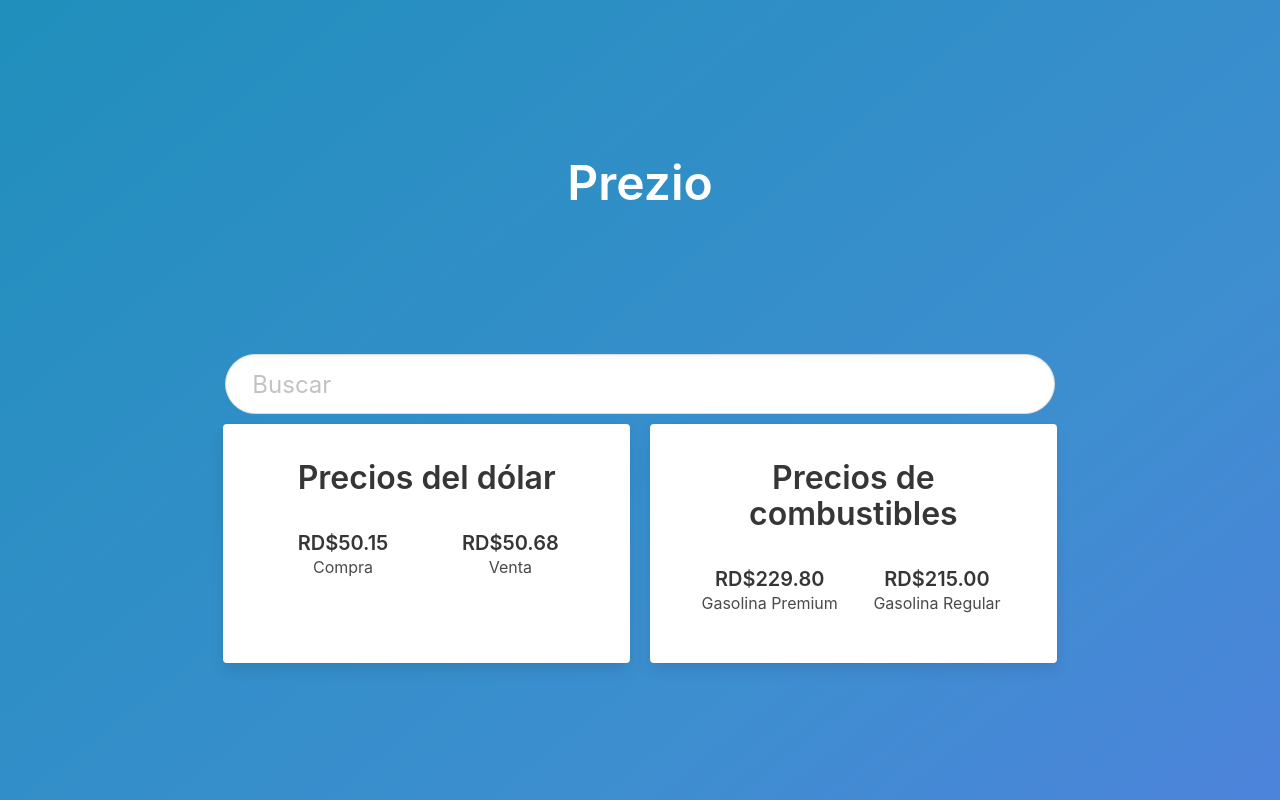
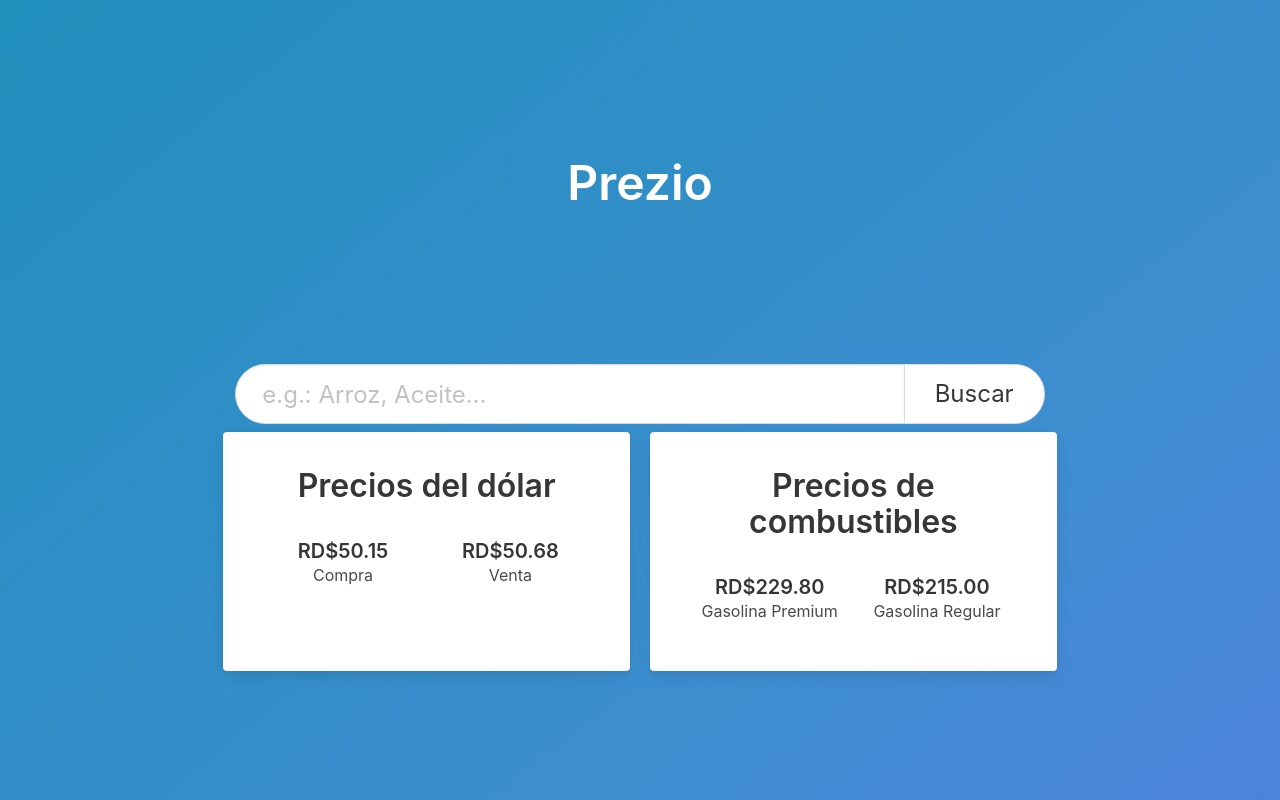
Before and after one commit to WesleySantos/prezio-app, a React (Create React App) app: page / in a window 1280 px wide. Built offline with nearby package versions, Linux system fonts and the light colour scheme.

Commit message:
Add search event and routing.

```diff
--- a/package.json
+++ b/package.json
@@ -7,6 +7,7 @@
     "react": "^16.9.0",
     "react-dom": "^16.9.0",
     "react-fontawesome": "^1.6.1",
+    "react-router-dom": "^5.0.1",
     "react-scripts": "3.1.0"
   },
   "scripts": {
--- a/src/App.js
+++ b/src/App.js
@@ -2,10 +2,16 @@ import React from 'react';
 import logo from './logo.svg';
 import './App.css';
 import Home from './pages/Home';
+import { BrowserRouter as Router, Route } from 'react-router-dom';
+import SearchResults from './pages/SearchResults';
 
 function App() {
   return (
-    <Home />
+    <Router>
+      <Route path="/" exact component={Home} />
+      <Route path="/search/:criteria"
+        component={({ match }) => (<SearchResults criteria={match} />)}/>
+    </Router>
   );
 }
 
--- /dev/null
+++ b/src/components/CategoryDir.jsx
@@ -0,0 +1,11 @@
+import React, { Component } from 'react'
+
+export default class CategoryDir extends Component {
+    render() {
+        return (
+            <div>
+
+            </div>
+        )
+    }
+}
--- /dev/null
+++ b/src/components/HeaderBar.jsx
@@ -0,0 +1,11 @@
+import React, { Component } from 'react'
+
+export default class HeaderBar extends Component {
+    render() {
+        return (
+            <div>
+
+            </div>
+        )
+    }
+}
--- a/src/components/ProductList.jsx
+++ b/src/components/ProductList.jsx
@@ -3,7 +3,7 @@ import ProductPlaces from "./ProductPlaces";
 
 class ProductList extends Component {
   state = {
-    products: require("./products.json")
+    products: require("../data/products.json")
   };
   render() {
     const { products } = this.state.products;
--- /dev/null
+++ b/src/components/Results.jsx
@@ -0,0 +1,11 @@
+import React, { Component } from 'react'
+
+export default class Results extends Component {
+    render() {
+        return (
+            <div>
+
+            </div>
+        )
+    }
+}
--- a/src/components/SearchBar.jsx
+++ b/src/components/SearchBar.jsx
@@ -1,13 +1,36 @@
 import React, { Component } from 'react'
+import { Redirect } from 'react-router-dom';
 
 export default class SearchBar extends Component {
+    state = {
+        searchInput: "",
+        goToSearch: false
+    }
+    onSubmit = (e) => {
+        e.preventDefault();
+        this.goToSearch = this.state.searchInput !== ""
+    }
+
+    onChange = (e) => this.setState({ searchInput: e.target.value });
+
     render() {
+        if(this.state.goToSearch) {
+            return <Redirect to={`/search/${this.state.searchInput}`} />
+        }
         return (
-            <div className="field">
-                <div className="control">
-                    <input className="input is-large is-rounded" type="text" placeholder="Buscar" />
+            <form onSubmit={this.onSubmit} style={{margin: 10}}>
+                <div className="field has-addons">
+                    <div className="control is-expanded">
+                        <input className="input is-large is-rounded"
+                            type="text" placeholder="e.g.: Arroz, Aceite..." style={{flex: 1}}
+                            onChange={this.onChange} />
+                    </div>
+                    <div class="control">
+                        <a class="button is-large is-rounded"
+                            href={"/search/" + this.state.searchInput}>Buscar</a>
+                    </div>
                 </div>
-            </div>
+            </form>
         )
     }
 }
--- a/src/pages/Home.jsx
+++ b/src/pages/Home.jsx
@@ -5,12 +5,16 @@ import CurrencyPrice from '../components/CurrencyPrice';
 import FuelPrice from '../components/FuelPrice';
 
 export default class Home extends Component {
+    search = (criteria) => {
+        this.props.history.push("/search/" + criteria)
+    }
+
     render() {
         return (
             <section className="hero is-info is-medium is-bold is-fullheight">
                 <div className="intro column is-8 is-offset-2">
                     <LogoHeader />
-                    <SearchBar />
+                    <SearchBar search={this.search}/>
                     <div className="columns">
                         <CurrencyPrice className="column has-text-centered" />
                         <FuelPrice className="column has-text-centered" />
--- /dev/null
+++ b/src/pages/SearchResults.jsx
@@ -0,0 +1,30 @@
+import React, { Component } from 'react'
+import CategoryDir from '../components/CategoryDir';
+import Results from '../components/Results';
+import HeaderBar from '../components/HeaderBar';
+
+export default class SearchResults extends Component {
+    state = {
+        products: []
+    }
+
+    constructor(props) {
+        super(props)
+        const { products } = require("../data/products.json")
+        this.state.products = products
+    }
+
+    render() {
+        return (
+            <section className="hero is-info is-medium is-bold is-fullheight">
+                <div className="intro column is-8 is-offset-2">
+                    <HeaderBar />
+                    <div>
+                        <CategoryDir />
+                        <Results matches={this.state.products} />
+                    </div>
+                </div>
+            </section>
+        )
+    }
+}
```
Also changed, not shown: src/data/products.json (renamed from src/components/products.json), 1 other file (tests, documents, lock files or other folders).
